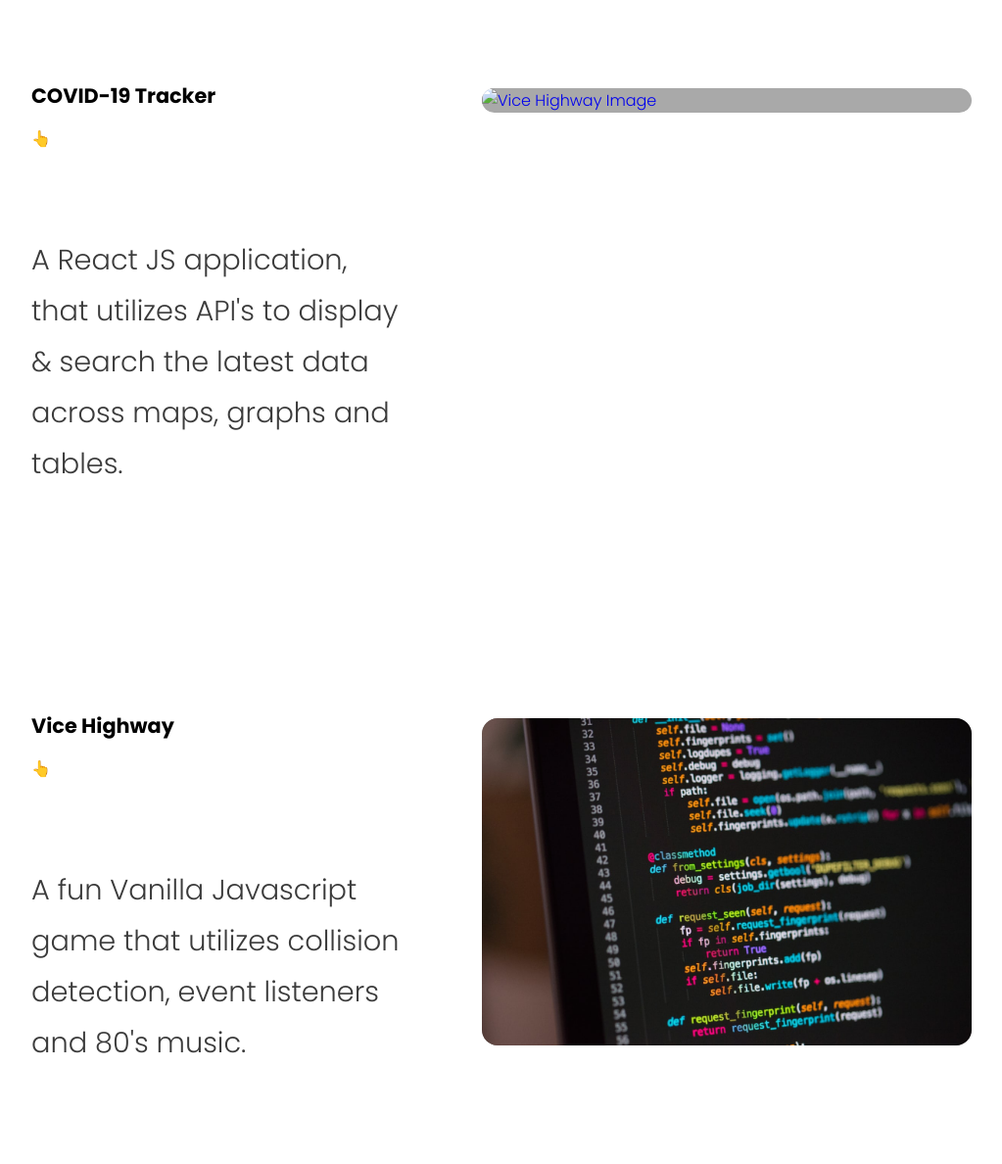
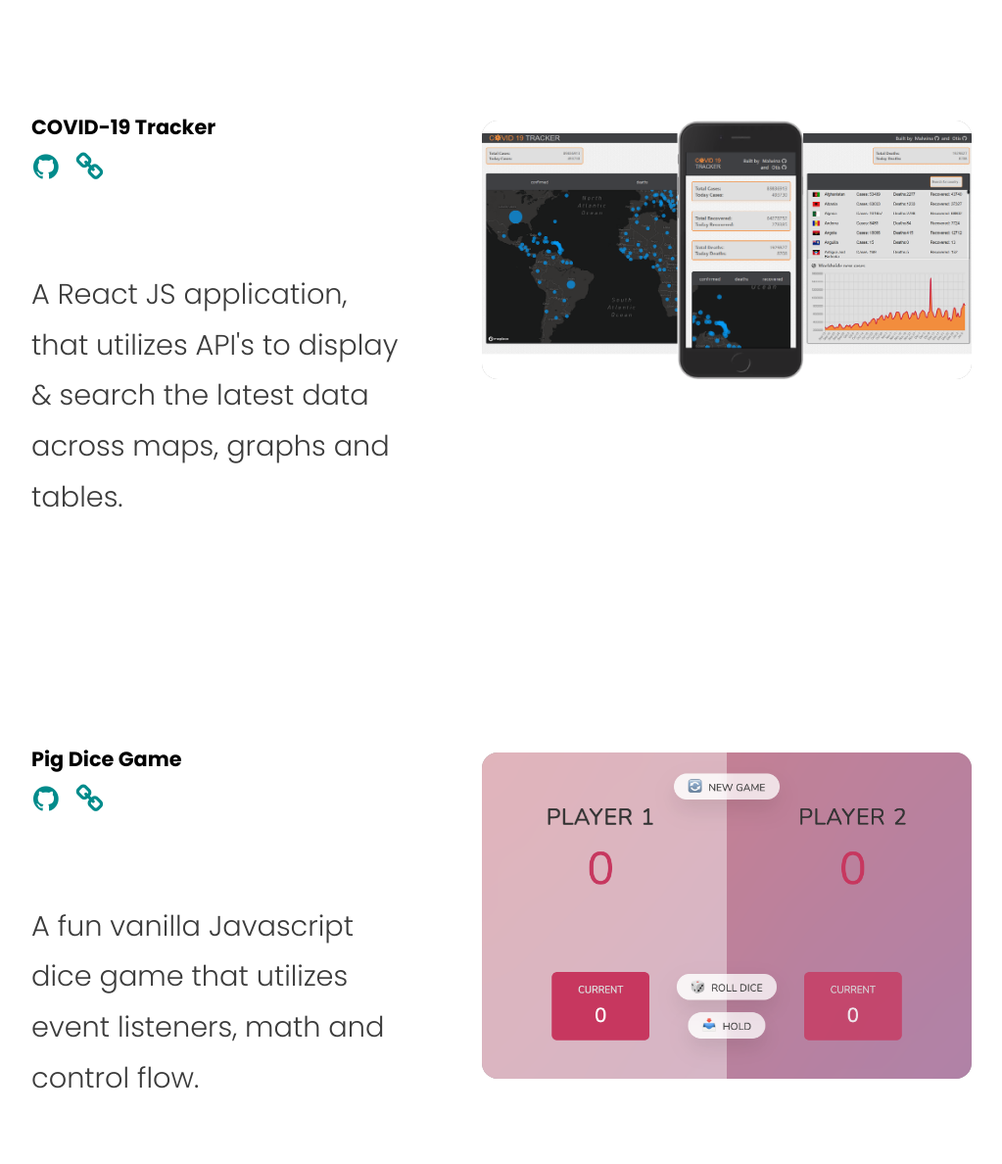
Before and after one commit to otisparsons/otisparsons.github.io, a plain HTML site: page index.html in a window 1280 px wide. Shown: the part 1920-3108 px from the top of the page at 98% size, without its empty margins (128-1151 px from the left). Drawn offline with nearby package versions, Linux system fonts and the light colour scheme; a script that the page names is missing.

Commit message:
pig game added and links added

```diff
--- a/index.html
+++ b/index.html
@@ -59,11 +59,17 @@
                 <p class= "subtitle">Featured Project </p>
                 <a href="https://happy-app-86830.web.app/" class="featured-title">Happy App</a>
 
-                <p>👆</p>
+                <span class="project-links">
+                <a href="https://github.com/nology-tech/happy-app" class="fa fa-github"></a>
+
+                <a href="https://happy-app-86830.web.app/" class="fa fa-link"></a>
+                </span>
+
+
                 <p class="featured-desc">  Mental Health Application for Employees &  Businesses.</p>
             </div>
         </div>
-        <img class="right transition2" src="images/happyapp.JPG" alt="Featured Project">
+        <img class="right transition2" src="images/happy-app-img.png" alt="Featured Project">
     </section>
 
     <section class="skills">
@@ -100,14 +106,20 @@
                 <div class="inner">
 
                     <a href="https://oparsons.com/covid-tracker/" class="featured-title">COVID-19 Tracker</a>
-                    <p>👆</p>
+
+                    <span class="project-links">
+                <a href="https://github.com/otisparsons/covid-tracker" class="fa fa-github"></a>
+
+                <a href="https://oparsons.com/covid-tracker/" class="fa fa-link"></a>
+                </span>
+
 
 
                     <p class="featured-desc"> A React JS application, that utilizes API's to display & search the latest data across maps, graphs and tables. </p>
                 </div>
             </div>
 
-            <a href="#"><img src="/images/vice.png" alt="Vice Highway Image"></a>
+            <a href="#"><img src="/images/covid-mobile.png" alt="Covid Tracker Image"></a>
 
         </div>
     </section>
@@ -118,14 +130,20 @@
             <div class="portfolio-left">
                 <div class="inner">
 
-                    <a href="" class="featured-title">Vice Highway</a>
-                    <p>👆</p>
+                    <a href="" class="featured-title">Pig Dice Game</a>
 
-                    <p class="featured-desc"> A fun Vanilla Javascript game that utilizes collision detection, event listeners and 80's music.  </p>
+                       <span class="project-links">
+                <a href="https://github.com/otisparsons/Pig-Game" class="fa fa-github"></a>
+
+                <a href="http://oparsons.com/Pig-Game/" class="fa fa-link"></a>
+                </span>
+
+
+                    <p class="featured-desc"> A fun vanilla Javascript dice game that utilizes event listeners, math and control flow. </p>
                 </div>
             </div>
 
-            <a href="#"><img src="/images/code.jpeg" alt="Project Two"></a>
+            <a href="#"><img src="/images/piggame.png" alt="Project Two"></a>
 
         </div>
     </section>
--- a/main.scss
+++ b/main.scss
@@ -23,7 +23,7 @@ ul{
 .fa {
     padding: 2px;
     font-size: 30px;
-    width: 50px;
+    width: 35px;
     text-align: center;
     text-decoration: none;
     color: whitesmoke;
@@ -73,6 +73,7 @@ header{
     display: none;
 }
 
+
 .hero{
     background: darkgray;
     color: whitesmoke;
@@ -103,6 +104,17 @@ header{
 section{
     padding: 4em 2em;
     text-align: center;
+
+    .project-links{
+
+         a {
+        color: darkcyan;
+        text-align: left;
+        padding-top: 10px;
+
+    }
+
+    }
 }
 
 .featured{
```
Also changed, not shown: images/covid-mobile.png (added), images/happy-app-img.png (added), images/piggame.png (added), main.css, 1 other file.
